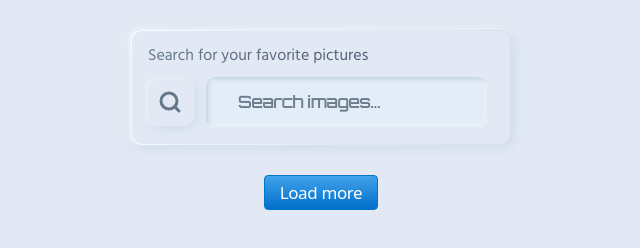
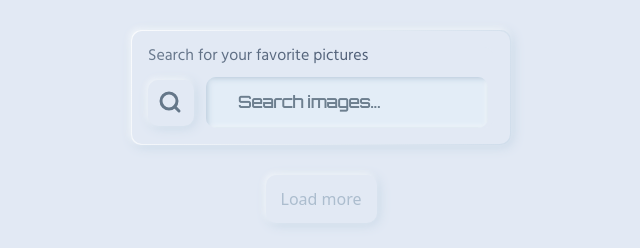
Before and after one commit to Ihor-Melnyk/-goit-js-hw-11, a website built with Parcel: page src/index.html in a window 1280 px wide. Both pictures are taken after typing "Sample" into the empty fields and a click on the button 490 px from the left and 102 px from the top of the page. Shown: the whole page, without its empty margins (319-959 px from the left). Built offline with nearby package versions, Linux system fonts and the light colour scheme; no server answers; what notiflix, simplelightbox would draw is missing.

Commit message:
simpleLbx

```diff
--- a/src/index.js
+++ b/src/index.js
@@ -16,6 +16,7 @@ let currentPage = 1;
 let query = '';
 
 refs.form.addEventListener('submit', onSubmit);
+let gallery = new SimpleLightbox('.gallery a');
 
 function onSubmit(e) {
     e.preventDefault();
@@ -29,7 +30,7 @@ function onSubmit(e) {
 
     fetchImages({query: searchQuery, page: currentPage})
         .then(response => {
-            let gallery = new SimpleLightbox('.gallery a');
+            // let gallery = new SimpleLightbox('.gallery a');
             const totalHits = response.data.totalHits;
             if (totalHits === 0) {
                 refs.form.reset();
@@ -42,6 +43,7 @@ function onSubmit(e) {
 
             const markup = renderCard(response);
             refs.card.innerHTML = markup;
+
             gallery.refresh();
 
             refs.form.reset();
@@ -65,6 +67,7 @@ function onClickBtn(e) {
     .then(response => {
         const markup = renderCard(response);
         refs.card.insertAdjacentHTML('beforeend', markup);
+        gallery.refresh();
         if (response.data.hits.length < 40) {
                 refs.btnMore.style.display = 'none';
                 Notiflix.Notify.failure("We're sorry, but you've reached the end of search results.", { timeout: 3500 });
--- a/src/sass/main.scss
+++ b/src/sass/main.scss
@@ -2,7 +2,6 @@
 @import url('https://fonts.googleapis.com/css?family=Hind&display=swap');
 body{
     padding: 30px;
-    // border: 1px solid teal;
     background: #e2e9f4;
 }
 .search-form{
@@ -10,7 +9,7 @@ body{
     margin: 0 auto;
     justify-content: center;
     background-color: #e2e9f4;
-    border-radius: var(--border-radius);
+    border-radius: 10px;
 }
 .info{
     margin: 0;
@@ -27,7 +26,6 @@ body{
     max-width: 1200px;
     margin: 0 auto;
     padding: 15px;
-    // border: 1px solid rgb(128, 0, 107);
     display: flex;
     flex-wrap: wrap;
 }
@@ -58,33 +56,14 @@ img{
 
 .load-more{
     display: none;
+    padding: 15px;
     margin: 0 auto;
-
-    background-image: linear-gradient(#42A1EC, #0070C9);
-    border: 1px solid #0077CC;
-    border-radius: 4px;
-    box-sizing: border-box;
-    color: #FFFFFF;
-    cursor: pointer;
-    direction: ltr;
-    // font-family: "SF Pro Text", "SF Pro Icons", "AOS Icons", "Helvetica Neue", Helvetica, Arial, sans-serif;
-    font-size: 17px;
-    font-weight: 400;
-    letter-spacing: -.022em;
-    line-height: 1.47059;
-    min-width: 30px;
-    overflow: visible;
-    padding: 4px 15px;
-    text-align: center;
-    vertical-align: baseline;
-    user-select: none;
-    -webkit-user-select: none;
-    touch-action: manipulation;
-    white-space: nowrap;
-    &:focus,&:hover {
-        box-shadow: rgb(131 192 253 / 50%) 0 0 0 3px;
-        outline: none;
-    }
+    color: #acbdce;
+    align-items: center;
+    justify-content: center;
+    border-radius: 10px;
+    box-shadow: -2px -2px 6px rgba(#fff, .6),
+        2px 2px 12px #c8d8e7;
 }
 
 .Card {
@@ -102,8 +81,6 @@ img{
     padding: 16px 16px;
     background-color: #e2e9f4;
     border-radius: 10px;
-    // display: flex;
-    // flex-direction: column;
 }
 
 label {
```
